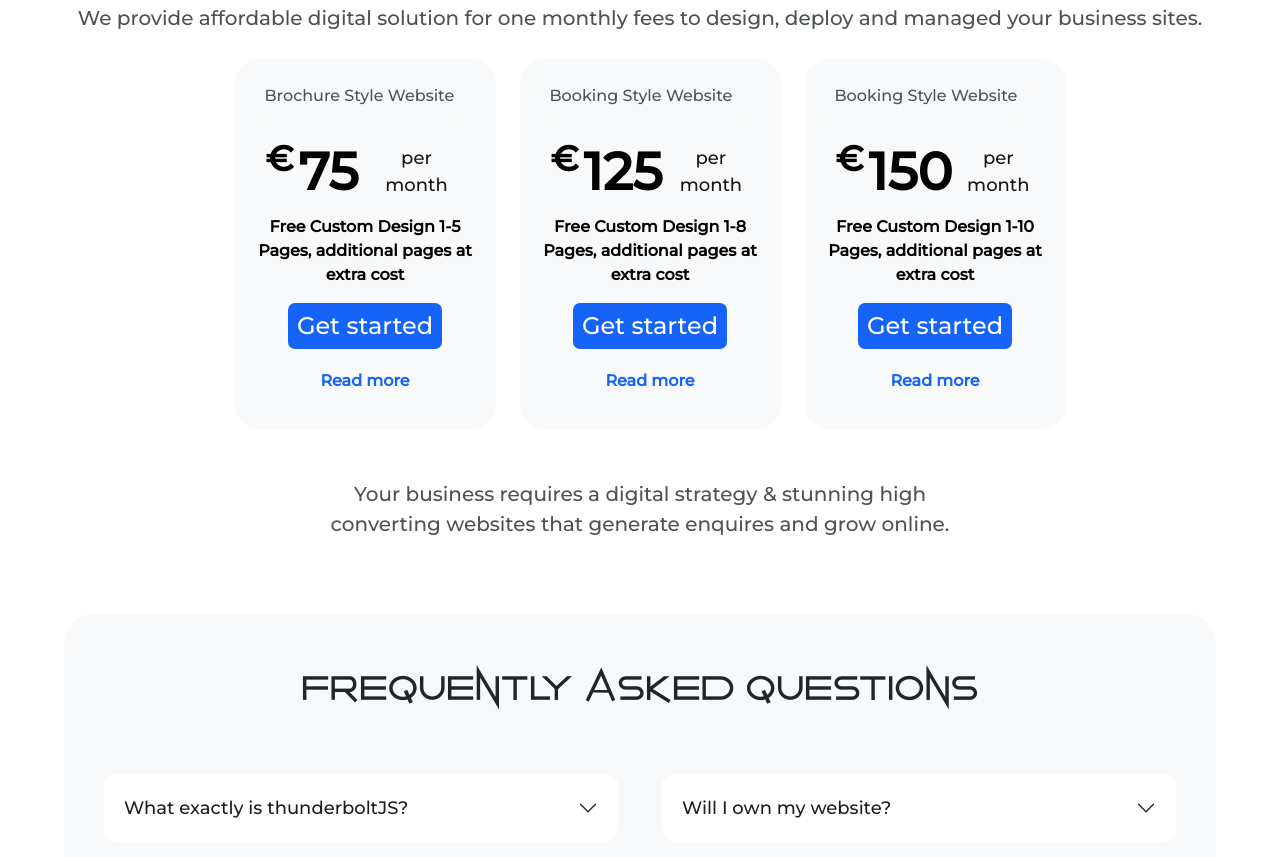
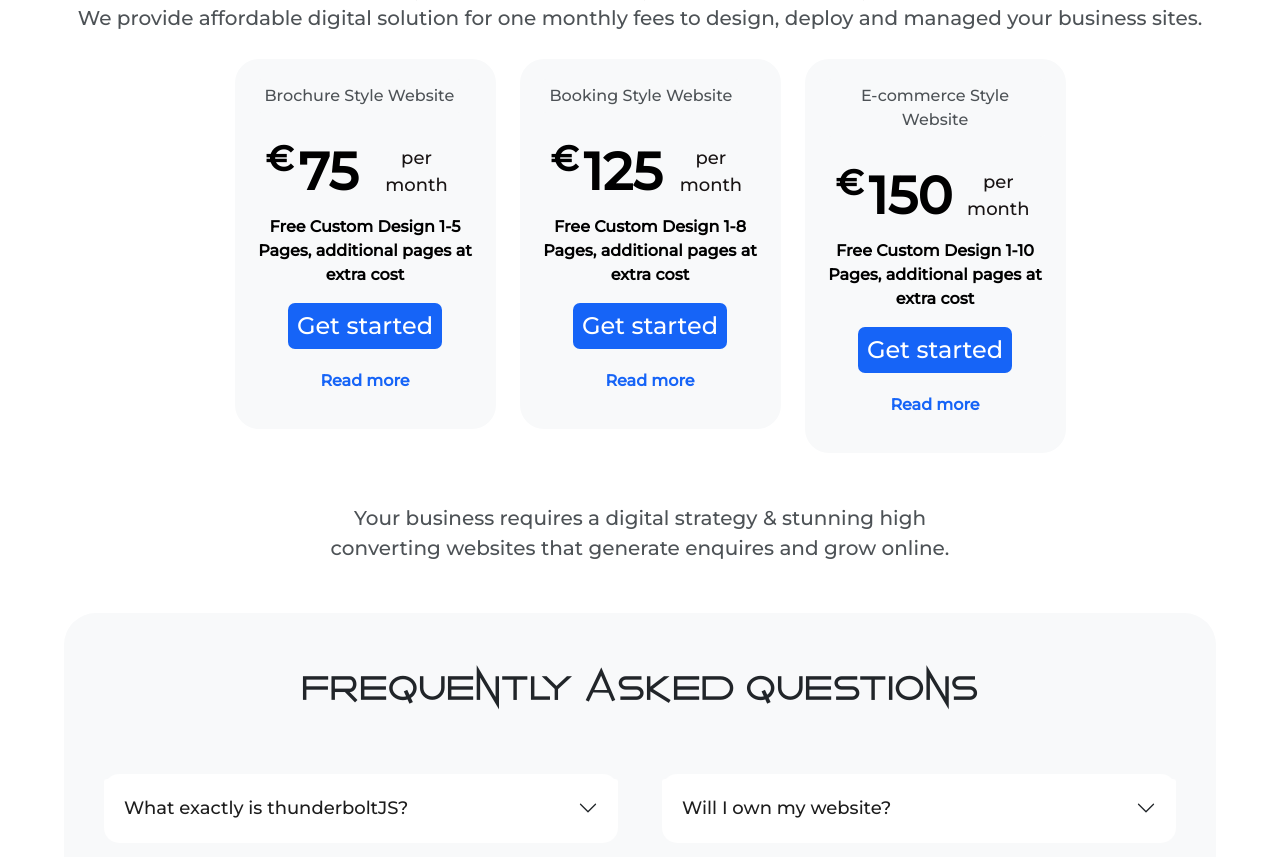
Before and after one commit to akg22012/thunderbolt, a Gatsby site: page / in a window 1280 px wide. Shown: the part 5979-6836 px from the top of the page. Built offline with nearby package versions, Linux system fonts and the light colour scheme; Gatsby itself is replaced by a stand-in of ours.

Commit message:
home page text done

```diff
--- a/src/screens/home/PlansSection.jsx
+++ b/src/screens/home/PlansSection.jsx
@@ -74,7 +74,7 @@ const PlansSection = () => {
       isCustom: false,
     },
     {
-      tag: "Booking Style Website",
+      tag: "E-commerce Style Website",
       price: convertPrice(150),
       pages: "Free Custom Design 1-10 Pages, additional pages at extra cost",
       link: isMonthly
```
